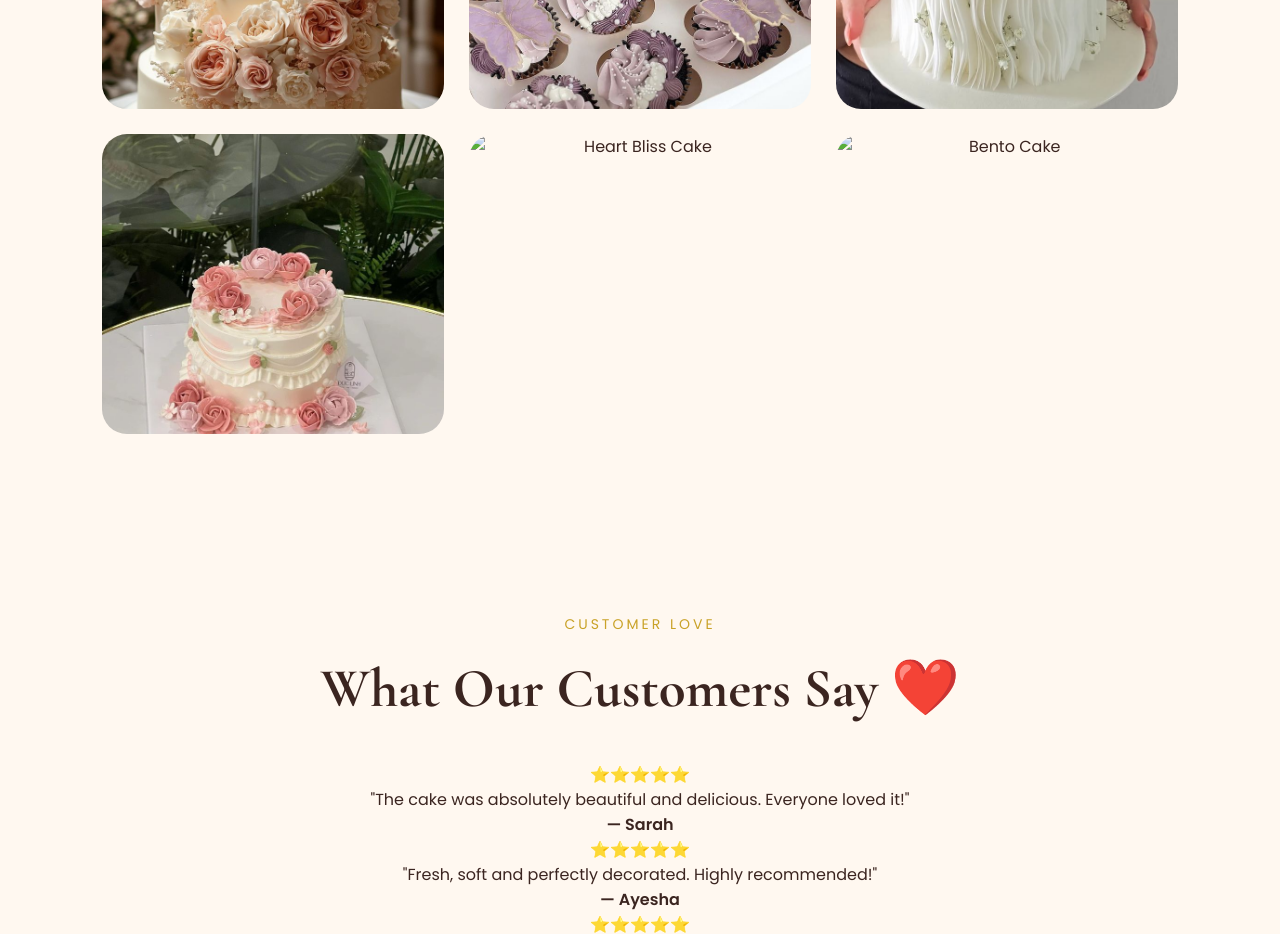
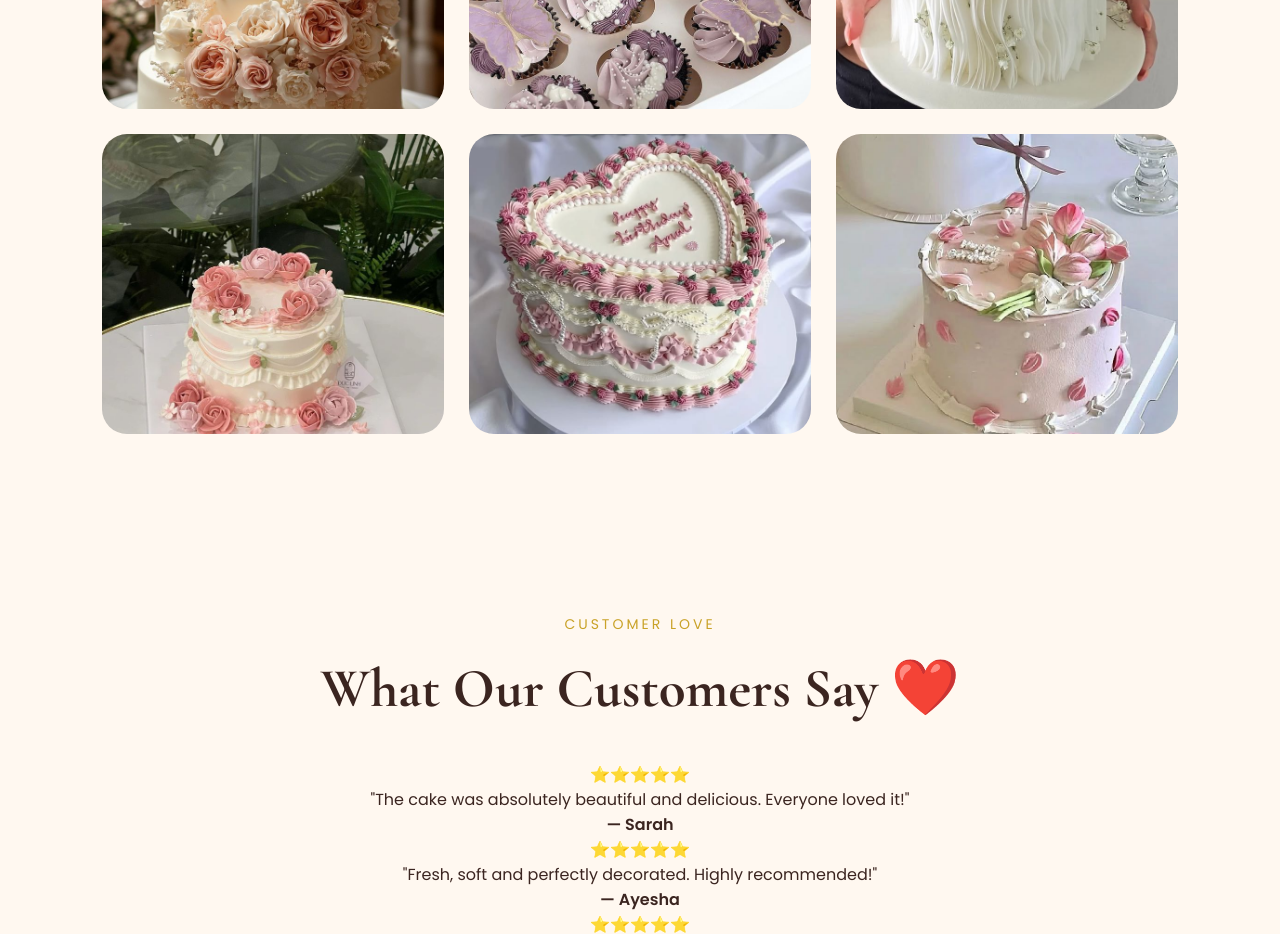
Before and after one commit to jannatsadique14-ship-it/finalProject, a plain HTML site: page index.html in a window 1280 px wide. Shown: the part 4780-5714 px from the top of the page. Drawn offline with nearby package versions, Linux system fonts and the light colour scheme.

Commit message:
Update index.html

```diff
--- a/index.html
+++ b/index.html
@@ -467,9 +467,9 @@ Sweet Moments
 
 <img src="rose-bliss-cake.jpg" alt="Rose Bliss Cake">
 
-<img src="images/heart-bliss-cake.jpg" alt="Heart Bliss Cake">
+<img src="heart-bliss-cake.jpg" alt="Heart Bliss Cake">
 
-<img src="images/bento-cake.jpg" alt="Bento Cake">
+<img src="bento-cake.jpg" alt="Bento Cake">
 
 </div>
 
```
